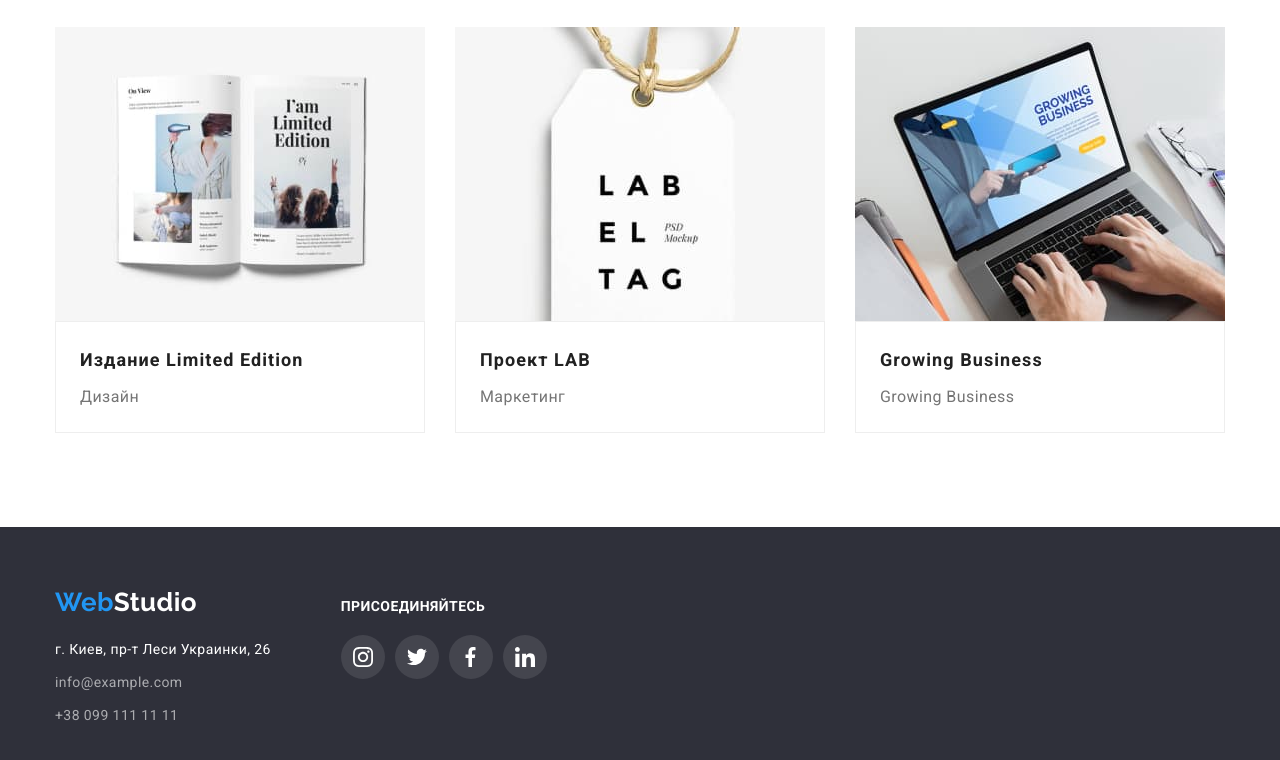
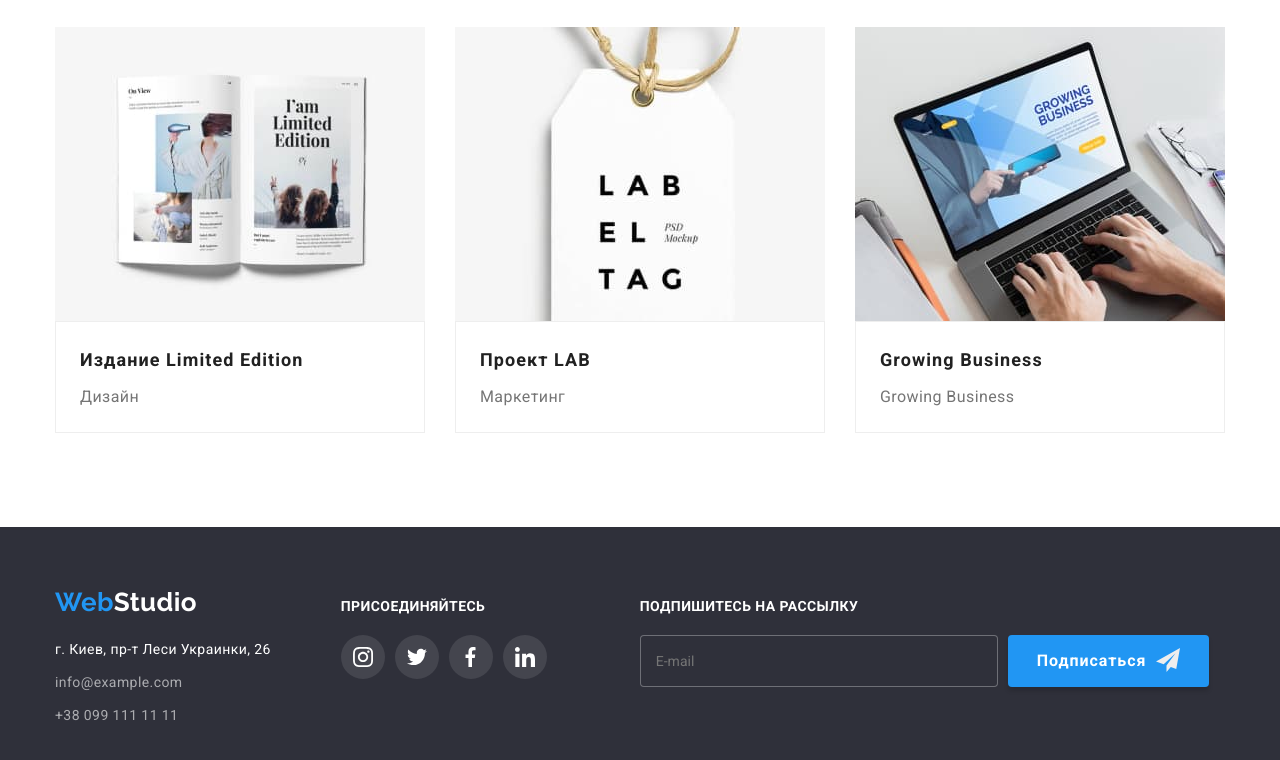
Before and after one commit to MykolaH1/goit-markup-hw-06, a plain HTML site: page portfolio.html in a window 1280 px wide. Shown: the part 1110-1870 px from the top of the page. Drawn offline with nearby package versions, Linux system fonts and the light colour scheme.

Commit message:
форма у футері

```diff
--- a/css/styles.css
+++ b/css/styles.css
@@ -453,6 +453,9 @@ img{
 
    color: var(--background-color);
 }
+.footer-social-block{
+   margin-right: 93px;
+}
 .footer-social-list{
    display: flex;
    justify-content: center;
@@ -479,6 +482,42 @@ img{
 .footer-link:hover,
 .footer-link:focus{
    background-color: var( --accent-color);
+
+}
+/*-footer form-*/
+.footer-label{
+   display: flex;
+}
+.footer-email{
+   min-width: 358px;
+   padding: 15px;
+   margin-right: 10px;
+   background-color: var(--footer-color);
+   border: 1px solid rgba(255, 255, 255, 0.3);
+   border-radius: 4px;
+   outline: transparent;
+}
+
+.footer-button{
+   padding-right: 10px;
+   color: #FFFFFF;
+   font-weight: 700;
+   font-size: 16px;
+   line-height: 1.88;
+   letter-spacing: 0.06em;
+   display: flex;
+   padding: 10px 28px;
+   background: #2196F3;
+   box-shadow: 0px 4px 4px rgba(0, 0, 0, 0.15);
+   border-radius: 4px
+}
+.footer-form-icon{
+   display: block;
+   margin-left: 10px;
+   margin-top: 2px;
+   fill: #EEEEEE;
+   width: 24px;
+   height: 24px;
 
 }
 /*-page portfolio-*/
@@ -740,7 +779,7 @@ img{
 
 }
 .form-check{
-   color: #EEEEEE;
+   fill: #EEEEEE;
    width: 18px;
    height: 18px;
 }
--- a/portfolio.html
+++ b/portfolio.html
@@ -288,6 +288,26 @@
             </li>
           </ul>
         </div>
+        <div class="footer-form-block">
+          <form class="footer-form">
+            <h2 class="footer-title">Подпишитесь на рассылку</h2>
+            <label for="" class="footer-label">
+              <input
+                class="footer-email"
+                type="email"
+                name="mail"
+                id="footer-mail"
+                placeholder="E-mail"
+              />
+              <button class="button footer-button" type="submit">
+                Подписаться
+                <svg class="footer-form-icon" width="24" height="24">
+                  <use href="./images/symbol-defs.svg#form-send"></use>
+                </svg>
+              </button>
+            </label>
+          </form>
+        </div>
       </div>
     </footer>
   </body>
```
Also changed, not shown: index.html (+20 -1 lines).
